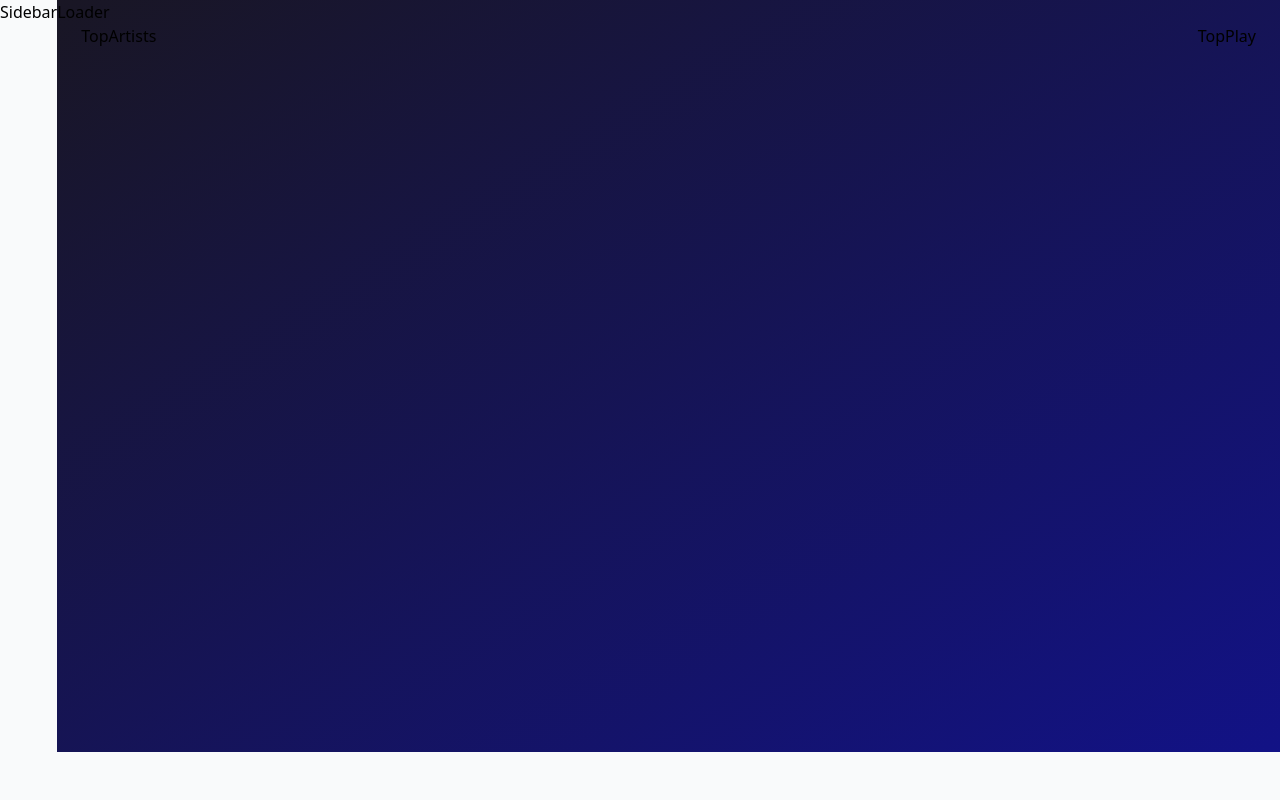
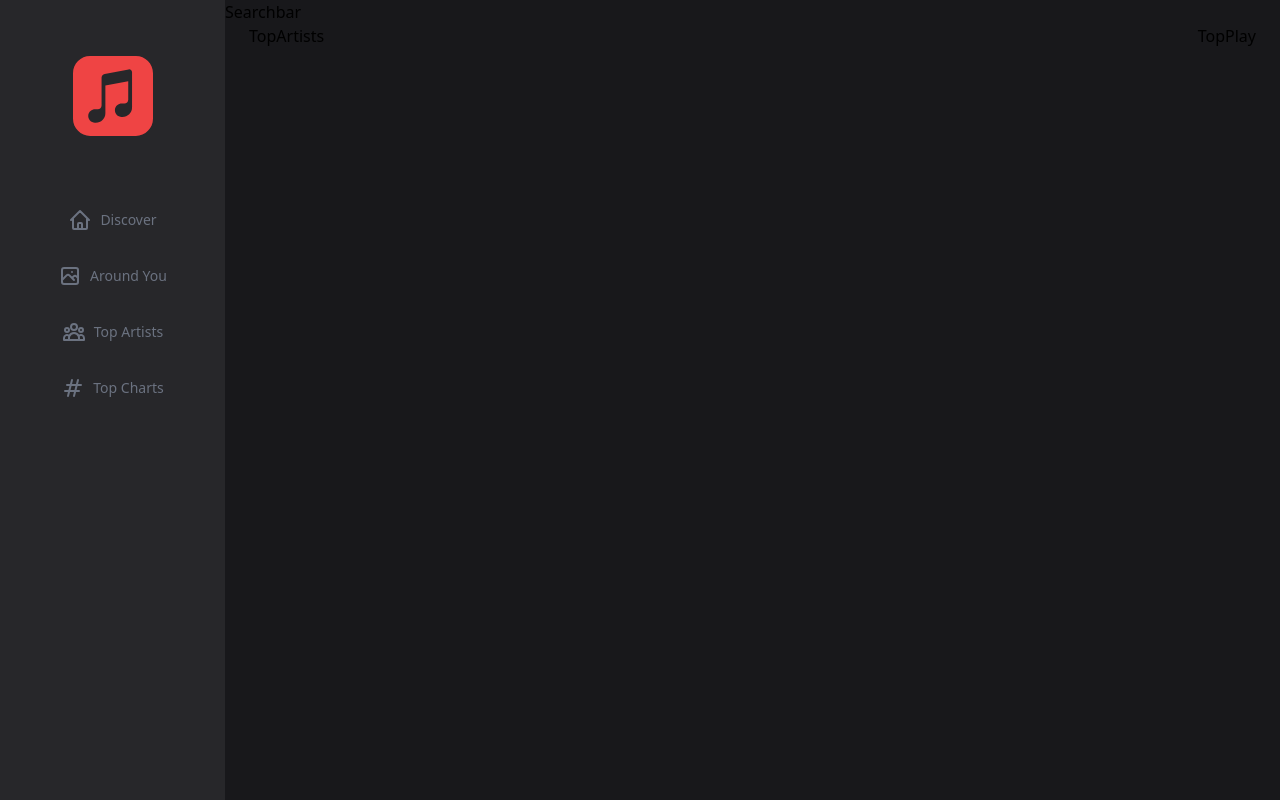
Before and after one commit to rchung29/Streamify, a React (Vite) app: page /top-artists in a window 1280 px wide. Built offline with nearby package versions, Linux system fonts and the light colour scheme.

Commit message:
lots of features

```diff
--- a/src/App.jsx
+++ b/src/App.jsx
@@ -10,7 +10,7 @@ const App = () => {
   return (
     <div className="relative flex">
       <Sidebar />
-      <div className="flex-1 flex flex-col bg-gradient-to-br from-black to-[#121286]">
+      <div className="flex-1 flex flex-col bg-zinc-900 h-screen">
         <Searchbar />
 
         <div className="px-6 h-[calc(100vh-72px)] overflow-y-scroll hide-scrollbar flex xl:flex-row flex-col-reverse">
@@ -32,7 +32,7 @@ const App = () => {
       </div>
 
       {activeSong?.title && (
-        <div className="absolute h-28 bottom-0 left-0 right-0 flex animate-slideup bg-gradient-to-br from-white/10 to-[#2a2a80] backdrop-blur-lg rounded-t-3xl z-10">
+        <div className="absolute h-24 bottom-0 left-0 right-0 flex animate-slideup bg-zinc-700/30 backdrop-blur-lg backdrop-blur z-10">
           <MusicPlayer />
         </div>
       )}
--- a/src/components/MusicPlayer/Track.jsx
+++ b/src/components/MusicPlayer/Track.jsx
@@ -2,14 +2,14 @@ import React from 'react';
 
 const Track = ({ isPlaying, isActive, activeSong }) => (
   <div className="flex-1 flex items-center justify-start">
-    <div className={`${isPlaying && isActive ? 'animate-[spin_3s_linear_infinite]' : ''} hidden sm:block h-16 w-16 mr-4`}>
+    <div className="hidden sm:block h-16 w-16 mr-4">
       <img src={activeSong?.images?.coverart} alt="cover art" className="rounded-full" />
     </div>
     <div className="w-[50%]">
-      <p className="truncate text-white font-bold text-lg">
+      <p className="truncate font-medium text-zinc-100 font text-md">
         {activeSong?.title ? activeSong?.title : 'No active Song'}
       </p>
-      <p className="truncate text-gray-300">
+      <p className="truncate font-normal text-zinc-500 text-sm">
         {activeSong?.subtitle ? activeSong?.subtitle : 'No active Song'}
       </p>
     </div>
--- a/src/components/Searchbar.jsx
+++ b/src/components/Searchbar.jsx
@@ -1,5 +1,5 @@
 const Searchbar = () => (
-  <div>Loader</div>
+  <div>Searchbar</div>
 );
 
 export default Searchbar;
--- a/src/components/Sidebar.jsx
+++ b/src/components/Sidebar.jsx
@@ -1,5 +1,43 @@
-const Sidebar = () => (
-  <div>Sidebar</div>
+import { useState } from "react";
+import { NavLink } from "react-router-dom";
+import { RiCloseLine } from "react-icons/ri";
+import { HiOutlineMenu } from "react-icons/hi";
+import { logo } from '../assets';
+import { links } from '../assets/constants';
+
+const NavLinks = () => (
+  <div className="mt-10">
+    {links.map((item) => (
+      <NavLink key={item.name} to={item.path} className="flex flex-row justify-center items-center my-8 text-sm font-medium text-gray-500 hover:text-gray-100 duration-150 ease-in-out" onClick={() => handleClick && handleClick()}>
+        <item.icon className="w-6 h-6 mr-2 hover:text-white"></item.icon>
+        {item.name}
+      </NavLink>
+    ))}
+
+  </div>
 );
 
+const Sidebar = () => {
+  const [mobileMenuOpen, setMobileMenuOpen] = useState(false);
+
+  return (
+    <>
+      <div className="md:flex hidden flex-col w-[225px] py-14 px-4 bg-zinc-800">
+        <img src={logo} alt="logo" className="w-full h-20 object-contain" />
+        <NavLinks/>
+      </div>
+
+      <div className="absolute md:hidden block top-6 right-3">
+        {mobileMenuOpen ? (
+          <RiCloseLine className="w-6 h-6 text-white mr-2" onClick={()=>setMobileMenuOpen(false)}/>
+        ):<HiOutlineMenu className="w-6 h-6 text-white mr-2" onClick={()=>setMobileMenuOpen(true)}/>}
+      </div>
+
+      <div className={`absolute top-0 h-screen w-2/3 bg-zinc-800/80 backdrop-blur z-10 p-6 md:hidden smooth-transition ${mobileMenuOpen ? 'left-0' :'-left-full'}`}>
+        <img src={logo} alt="logo" className="w-full h-14 object-contain" />
+        <NavLinks handleClick={() => setMobileMenuOpen(false)} />
+      </div>
+    </>
+)
+}
 export default Sidebar;
--- a/src/components/SongCard.jsx
+++ b/src/components/SongCard.jsx
@@ -21,12 +21,12 @@ const SongCard = ({ song, isPlaying, activeSong, data, i }) => {
         <img src={song.images?.coverart} alt="song_img" className='w-full h-full rounded-lg'/>
       </div>
       <div className="mt-4 flex flex-col">
-        <p className="font-semibold text-lg text-white truncate">
+        <p className="font-medium text-md text-zinc-100 truncate">
           <Link to={`/songs/${song?.key}`}>
             {song.title}
           </Link>
         </p>
-        <p className="text-sm text-gray-400 truncate mt-1">
+        <p className="text-sm text-zinc-500 truncate mt-1">
           <Link to={song.artists ? `/artists/${song?.artists[0]?.adamid}`:'/top-artists'}>
             {song.subtitle}
           </Link>
--- a/src/index.css
+++ b/src/index.css
@@ -3,13 +3,6 @@
 @tailwind utilities;
 
 /* Active Navigation Link */
-.active {
-  @apply text-cyan-500;
-}
-
-.active svg {
-  @apply text-cyan-500;
-}
 
 .bar:nth-child(2) {
   animation-delay: 0.2s;
--- a/src/pages/Discover.jsx
+++ b/src/pages/Discover.jsx
@@ -15,8 +15,11 @@ const Discover = () => {
     return (
         <div className="flex flex-col">
             <div className="w-full flex justify-between items-center sm:flex-row flex-col mt-4 mb-10">
-                <h2 className="font-bold text-3xl text-white text-left">Discover {genreTitle}</h2>
-                <select onChange={() => {}} value="" className="bg-black text-gray-300 p-3 text-sm rounded-lg outline-none sm:mt-0 mt-5">
+                <div>
+                <h3 className="text-xs text-zinc-700 text-left tracking-widest">DISCOVER NEW SONGS</h3>
+                <h2 className="font-semibold text-3xl text-zinc-100 text-left">Discover {genreTitle}</h2>
+                </div>
+                <select onChange={() => {}} value="" className="bg-zinc-900 text-zinc-300 p-3 text-sm rounded-lg border border-zinc-700 outline-none sm:mt-0 mt-5">
                     {genres.map((genre) => <option key={genre.value} value={genre.value}>{genre.title}</option>)}
                 </select>
             </div>
```
Also changed, not shown: src/assets/logo.svg.
